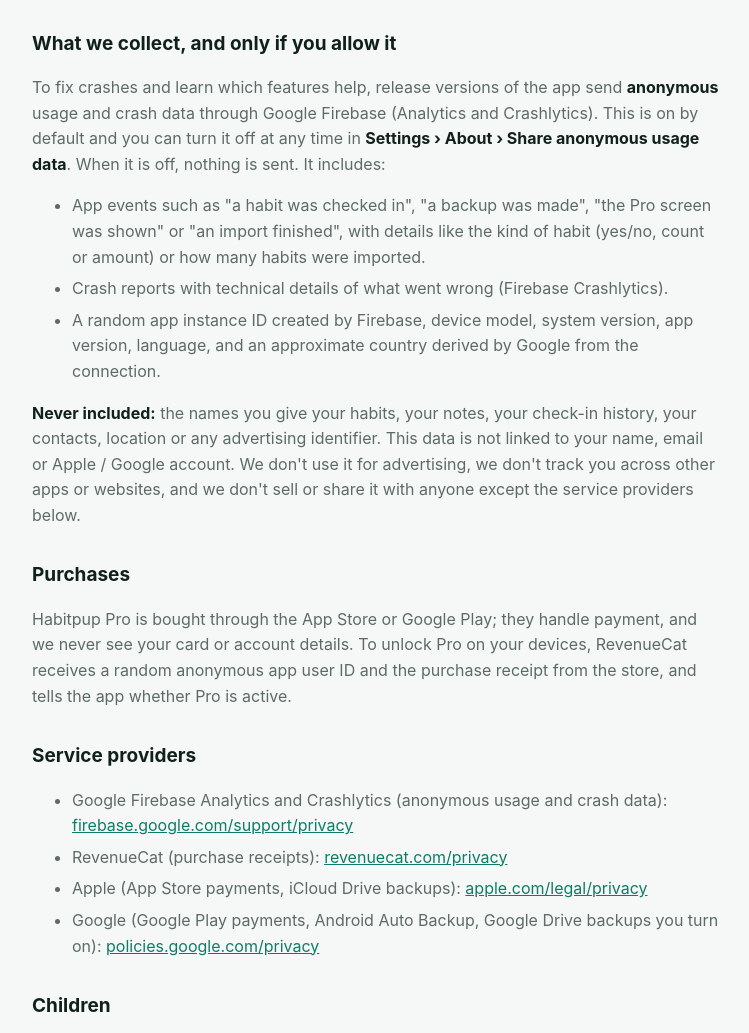
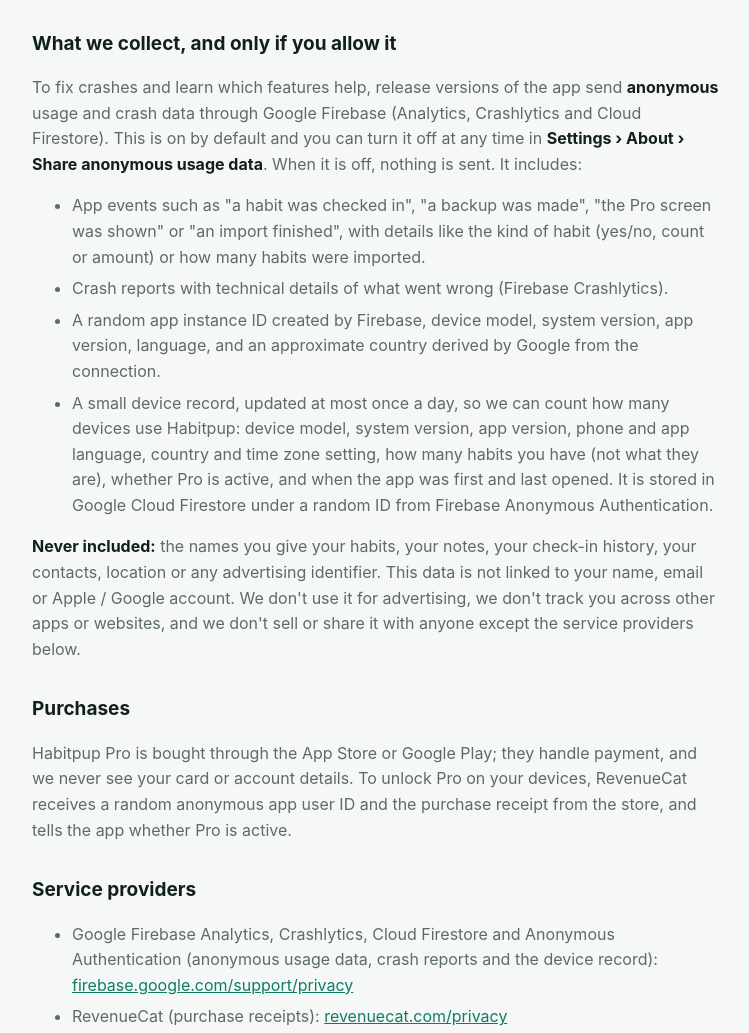
Before and after one commit to ibrohimm/habitpup-legal, a plain HTML site: page privacy/index.html in a window 1280 px wide. Shown: the part 1202-2235 px from the top of the page, without its empty margins (264-1013 px from the left). Drawn offline with Linux system fonts and the light colour scheme.

Commit message:
Privacy: device record in Firestore

```diff
--- a/privacy/index.html
+++ b/privacy/index.html
@@ -30,11 +30,12 @@
 </ul>
 
 <h2>What we collect, and only if you allow it</h2>
-<p>To fix crashes and learn which features help, release versions of the app send <strong>anonymous</strong> usage and crash data through Google Firebase (Analytics and Crashlytics). This is on by default and you can turn it off at any time in <strong>Settings › About › Share anonymous usage data</strong>. When it is off, nothing is sent. It includes:</p>
+<p>To fix crashes and learn which features help, release versions of the app send <strong>anonymous</strong> usage and crash data through Google Firebase (Analytics, Crashlytics and Cloud Firestore). This is on by default and you can turn it off at any time in <strong>Settings › About › Share anonymous usage data</strong>. When it is off, nothing is sent. It includes:</p>
 <ul>
 <li>App events such as "a habit was checked in", "a backup was made", "the Pro screen was shown" or "an import finished", with details like the kind of habit (yes/no, count or amount) or how many habits were imported.</li>
 <li>Crash reports with technical details of what went wrong (Firebase Crashlytics).</li>
 <li>A random app instance ID created by Firebase, device model, system version, app version, language, and an approximate country derived by Google from the connection.</li>
+<li>A small device record, updated at most once a day, so we can count how many devices use Habitpup: device model, system version, app version, phone and app language, country and time zone setting, how many habits you have (not what they are), whether Pro is active, and when the app was first and last opened. It is stored in Google Cloud Firestore under a random ID from Firebase Anonymous Authentication.</li>
 </ul>
 <p><strong>Never included:</strong> the names you give your habits, your notes, your check-in history, your contacts, location or any advertising identifier. This data is not linked to your name, email or Apple / Google account. We don't use it for advertising, we don't track you across other apps or websites, and we don't sell or share it with anyone except the service providers below.</p>
 
@@ -43,7 +44,7 @@
 
 <h2>Service providers</h2>
 <ul>
-<li>Google Firebase Analytics and Crashlytics (anonymous usage and crash data): <a href="https://firebase.google.com/support/privacy">firebase.google.com/support/privacy</a></li>
+<li>Google Firebase Analytics, Crashlytics, Cloud Firestore and Anonymous Authentication (anonymous usage data, crash reports and the device record): <a href="https://firebase.google.com/support/privacy">firebase.google.com/support/privacy</a></li>
 <li>RevenueCat (purchase receipts): <a href="https://www.revenuecat.com/privacy">revenuecat.com/privacy</a></li>
 <li>Apple (App Store payments, iCloud Drive backups): <a href="https://www.apple.com/legal/privacy/">apple.com/legal/privacy</a></li>
 <li>Google (Google Play payments, Android Auto Backup, Google Drive backups you turn on): <a href="https://policies.google.com/privacy">policies.google.com/privacy</a></li>
@@ -56,7 +57,7 @@
 <ul>
 <li><strong>Delete all data:</strong> Settings › About › Delete all my data erases every habit, check-in and note on the device, along with the app's automatic backups. Files you exported, copies in a folder you chose and backups in Google Drive stay where they are until you delete them there.</li>
 <li>Deleting the app removes everything stored on the device. Android Auto Backup copies are managed in your Google account; iCloud Drive files in the Files app.</li>
-<li>Anonymous usage data is kept by Firebase for up to 14 months, crash reports for up to 90 days. Because it is not linked to you, we can't look it up by name or email; turning the switch off stops any new data.</li>
+<li>Anonymous usage data is kept by Firebase for up to 14 months, crash reports for up to 90 days. The device record is kept while the app is in use. Because it is not linked to you, we can't look it up by name or email; turning the switch off stops any new data.</li>
 </ul>
 
 <h2>Your rights</h2>
```
